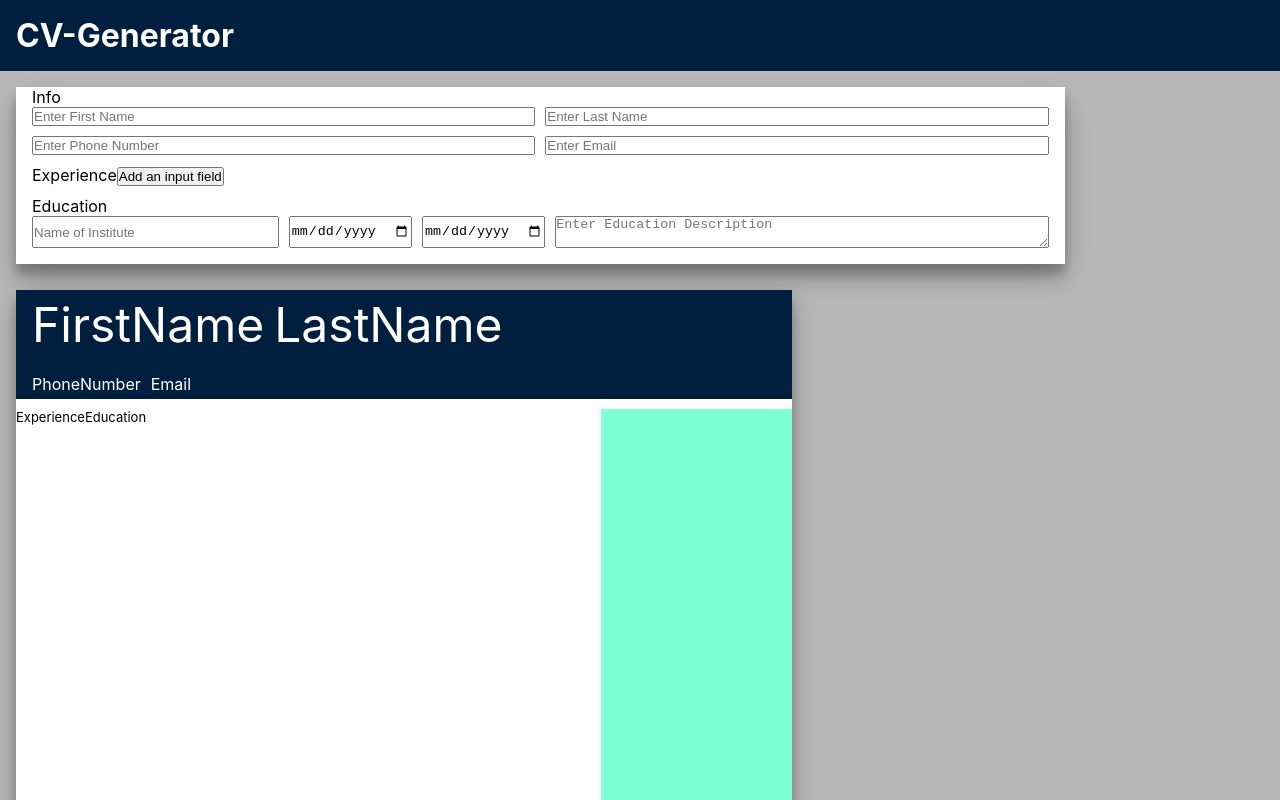
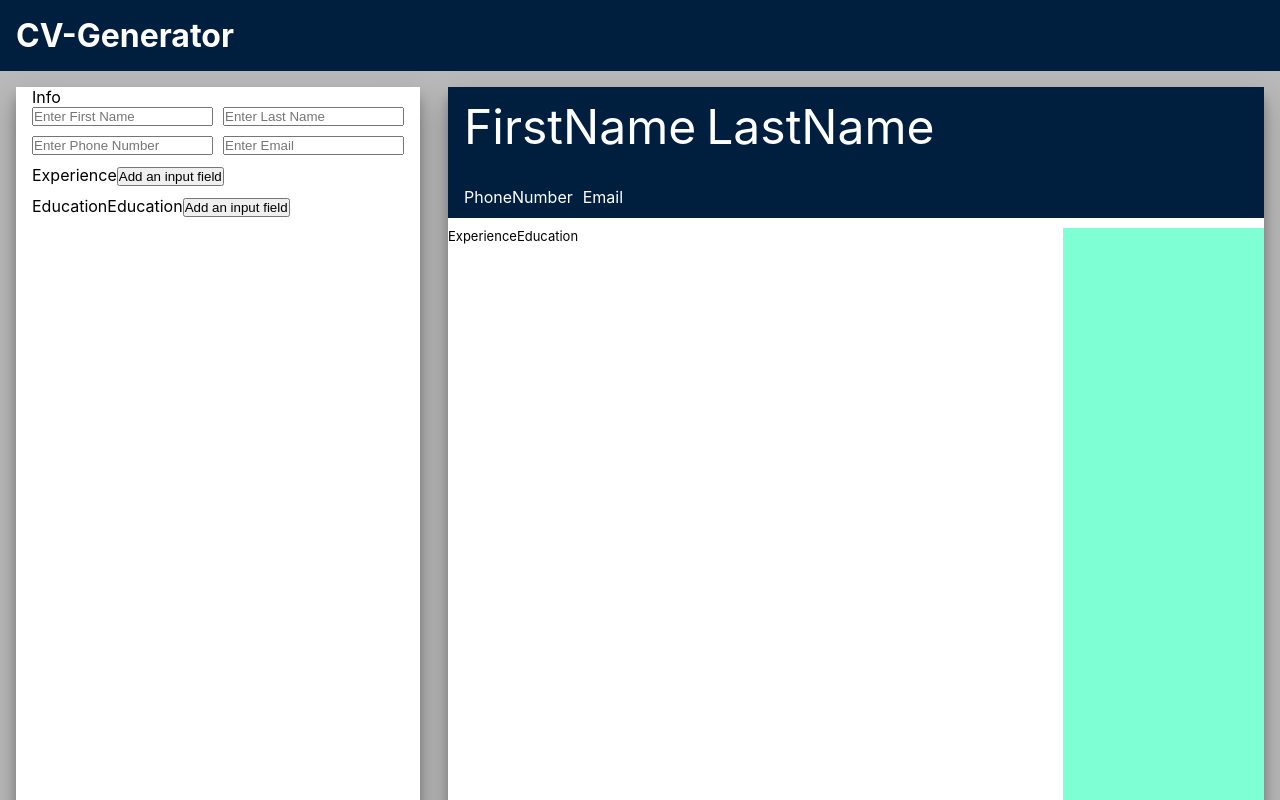
Before and after one commit to Arkrez/cv-generator, a React (Create React App) app: page / in a window 1280 px wide. Shown: the top 800 px of the page. Built offline with nearby package versions, Linux system fonts and the light colour scheme.

Commit message:
Add reuasbility for input component (Exp)

```diff
--- a/src/App.css
+++ b/src/App.css
@@ -9,8 +9,8 @@
 }
 .content{
     gap: 0px;
-    display: flex;
-    flex-direction: column;
+    display: grid;
+    grid-template-columns: 1fr 1fr;
 }
 .header,
 .footer{
@@ -24,12 +24,17 @@
 
 
 }
+.header,
+.footer,
+.container{
+    grid-column-start: span 2;
+}
 .container{
     display: flex;
     flex-wrap: wrap;
+    justify-content: space-between;
     background-color: rgb(185, 185, 185);
-    height: 100vh;
-    width: 100vw;
+
 }
 .inputs{
     box-shadow: rgba(0, 0, 0, 0.25) 0px 14px 28px, rgba(0, 0, 0, 0.22) 0px 10px 10px;
@@ -44,7 +49,7 @@
 .inputs{
     margin-left: 1rem;
     margin-top: 1rem;
-
+    margin-bottom: 1rem;
 }
 .info{
 
@@ -52,9 +57,11 @@
     grid-template-columns: 1fr 1fr;
 }
 .display{
+    position: sticky;
+    top: 1rem;
     margin-right: 1rem;
-    height: 55rem;
-    width: 48.5rem;
+    height: 66rem;
+    width: 51rem;
     box-shadow: rgba(0, 0, 0, 0.25) 0px 14px 28px, rgba(0, 0, 0, 0.22) 0px 10px 10px;
 
     display: grid;
--- a/src/components/Main.js
+++ b/src/components/Main.js
@@ -34,45 +34,45 @@ class Main extends Component{
       [key]: e.target.value
     })
   }
-  AddInputToState = (e) =>{
+  AddInputToState = (name, names,e) =>{
     e.preventDefault();
     this.setState({
-      Experience:{
+      [name]:{
         header: "",
         start: "",
         end: "",
         desc: "",
         id:  uniqid(),
       },
-      Experiences: this.state.Experiences.concat(this.state.Experience)
+      [names]: this.state[names].concat(this.state[name])
     })
   }
-  ChangeFieldE = (key, e) =>{
-    e.preventDefault();
+  ChangeFieldE = (names, key, e) =>{
+
     let i = 0;
-    this.state.Experiences.map((input)=>{
+    this.state[names].map((input)=>{
       if(e.target.id === input.id){
 
-        const obj = this.state.Experiences[i];
-        let arr = this.state.Experiences;
+        const obj = this.state[names][i];
+        let arr = this.state[names];
         arr.splice(i, 1, obj)
         obj[key] = e.target.value;
         this.setState({
-          Experiences: arr
+          [names]: arr
         })
       }
       i++;
     })
   }
-  RemoveExp = (e) =>{
-    e.preventDefault();
+  RemoveExp = (names, e) =>{
+
     let i = 0;
-    this.state.Experiences.map((input)=>{
+    this.state[names].map((input)=>{
       if(e.target.id === input.id){
-        let arr = this.state.Experiences;
+        let arr = this.state[names];
         arr.splice(i, 1);
         this.setState({
-          Experiences: arr
+          names: arr
         })
       }
       i++;
@@ -88,17 +88,15 @@ class Main extends Component{
           </div>
           <div>
             <label for="experience">Experience</label>
-            <AddExperience Inputs={this.state.Experiences} action={this.ChangeFieldE} removeExp={this.RemoveExp}/>
-            <button onClick={this.AddInputToState}>Add an input field</button>
+            <AddExperience Inputs={this.state.Experiences} action={this.ChangeFieldE} removeExp={this.RemoveExp} name="Experiences"/>
+            <button onClick={(e)=>this.AddInputToState("Experience","Experiences",e)}>Add an input field</button>
           </div>
           <div className='educationContainer'>
             <label for="education">Education</label>
-            <div className='education'>
-              <input type="text" onChange={(e)=>this.ChangeField("Education", e)} placeholder="Name of Institute"/>
-              <input type="date" onChange={(e)=>this.ChangeField("EducationStart", e)}/>
-              <input type="date" onChange={(e)=>this.ChangeField("EducationEnd", e)}/>
-              <textarea onChange={(e)=>this.ChangeField("EducationDescription", e)} placeholder="Enter Education Description"/>
-            </div>
+
+            <label for="experience">Education</label>
+            <AddExperience Inputs={this.state.Educations} action={this.ChangeFieldE} removeExp={this.RemoveExp} name="Educations"/>
+            <button onClick={(e)=>this.AddInputToState("Education","Educations",e)}>Add an input field</button>
           </div>
         </div>
         <div className='display'>
@@ -117,6 +115,7 @@ class Main extends Component{
           <label for="experienceCardD">Experience</label>
             <ExperienceDisplay Inputs={this.state.Experiences} action={this.ChangeField}/>
             <label for="educationCardD">Education</label>
+            <ExperienceDisplay Inputs={this.state.Educations} action={this.ChangeField}/>
           </div>
         </div>
       </div>
--- a/src/components/TextDisplay.js
+++ b/src/components/TextDisplay.js
@@ -11,14 +11,15 @@ const TextDisplay = (props) =>{
 const AddExperience = (props) =>{
 
     return(
+
         props.Inputs.map((input)=>{
             return (
                 <div key={input.id} className="experience">
-                    <input type="text" placeholder="Experience Header" onChange={(e)=>props.action("header", e)} id={input.id}></input>
-                    <input type="text" placeholder="Start" onChange={(e)=>props.action("start", e)} id={input.id}></input>
-                    <input type="text" placeholder="End" onChange={(e)=>props.action("end", e)} id={input.id}></input>
-                    <textarea placeholder="Desc" onChange={(e)=>props.action("desc", e)} id={input.id}></textarea>
-                    <button className="deleteExp" id={input.id} onClick={props.removeExp}>Delete</button>
+                    <input type="text" placeholder="Experience Header" onChange={(e)=>props.action(props.name,"header", e)} id={input.id}></input>
+                    <input type="text" placeholder="Start" onChange={(e)=>props.action(props.name,"start", e)} id={input.id}></input>
+                    <input type="text" placeholder="End" onChange={(e)=>props.action(props.name,"end", e)} id={input.id}></input>
+                    <textarea placeholder="Desc" onChange={(e)=>props.action(props.name,"desc", e)} id={input.id}></textarea>
+                    <button className="deleteExp" id={input.id} onClick={(e)=>props.removeExp(props.name, e)}>Delete</button>
                 </div>
 
             )
@@ -43,39 +44,6 @@ const ExperienceDisplay = (props) =>{
 
      )
 }
-const AddEducation = (props) =>{
 
-    return(
-        props.Inputs.map((input)=>{
-            return (
-                <div key={input.id} className="experience">
-                    <input type="text" placeholder="Experience Header" onChange={(e)=>props.action("header", e)} id={input.id}></input>
-                    <input type="text" placeholder="Start" onChange={(e)=>props.action("start", e)} id={input.id}></input>
-                    <input type="text" placeholder="End" onChange={(e)=>props.action("end", e)} id={input.id}></input>
-                    <textarea placeholder="Desc" onChange={(e)=>props.action("desc", e)} id={input.id}></textarea>
-                    <button className="deleteExp" id={input.id} onClick={props.removeExp}>Delete</button>
-                </div>
-
-            )
-        })
-
-    )
-}
-const EducationDisplay = (props) =>{
-    return(
-         props.Inputs.map((input)=>{
-            return(
-                <div key={input.id} className="expCardD">
-                    <div className="expHeader">{input.header}</div>
-                    <div>{input.start}</div>
-                    <div>-</div>
-                    <div>{input.end}</div>
-                    <div>{input.desc}</div>
-                </div>
-            )
-        })
-
-     )
-}
 
 export {TextDisplay, ExperienceDisplay, AddExperience};
```
